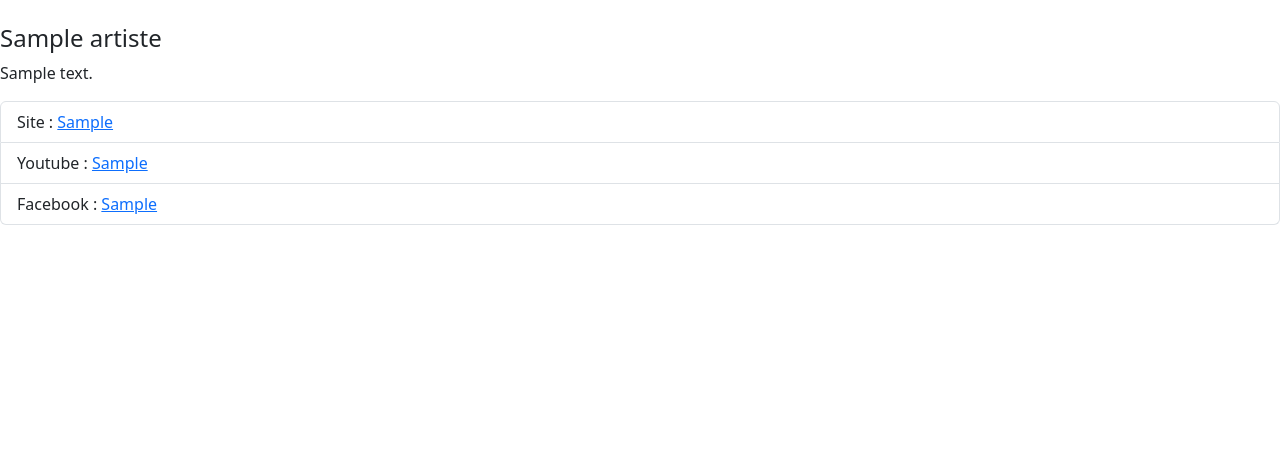
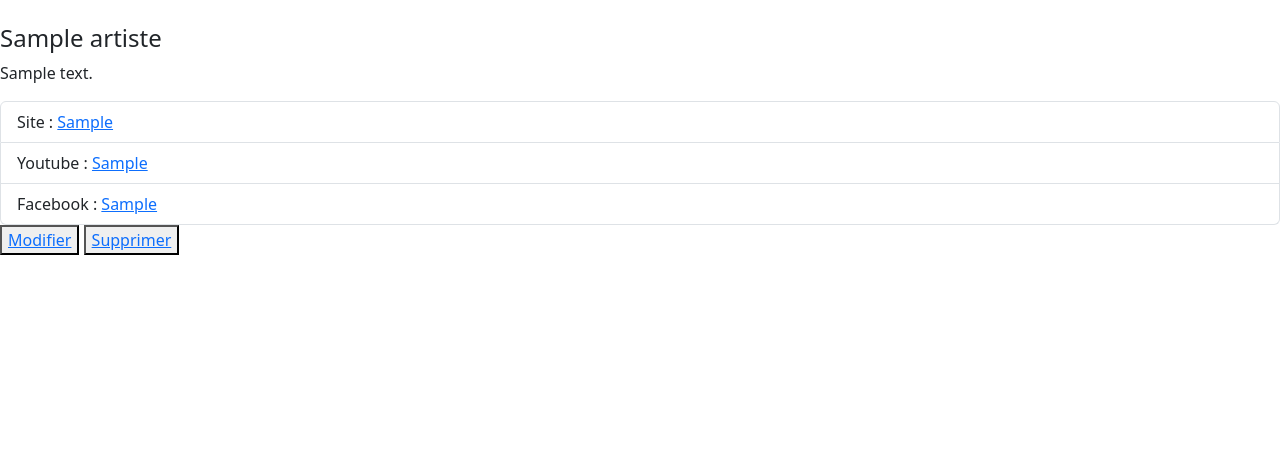
Before and after one commit to NathanBourdere/Astrolabe, a Django app: page /festivals/artistes/detail/1/ in a window 1280 px wide. Shown: the part 56-510 px from the top of the page. Run offline with Django 4.2, Linux system fonts and the light colour scheme; tables that the repository leaves empty hold one stand-in row (values such as "Sample post"); some libraries are stand-ins or nearby versions.

Commit message:
Ajout de boutons de redirection.

```diff
--- a/Astrolabe/API_festivals/templates/artistes/artiste_detail.html
+++ b/Astrolabe/API_festivals/templates/artistes/artiste_detail.html
@@ -14,4 +14,10 @@
         Facebook : <a href="{{ artiste.facebook }}">{{ artiste.facebook }}</a>
     </li>
 </ul>
+<button>
+    <a href="{% url 'API_festivals:artiste_update' id=artiste.id %}">Modifier</a>
+</button>
+<button>
+    <a href="{% url 'API_festivals:artiste_delete' id=artiste.id %}">Supprimer</a>
+</button>
 {% endblock %}
```
